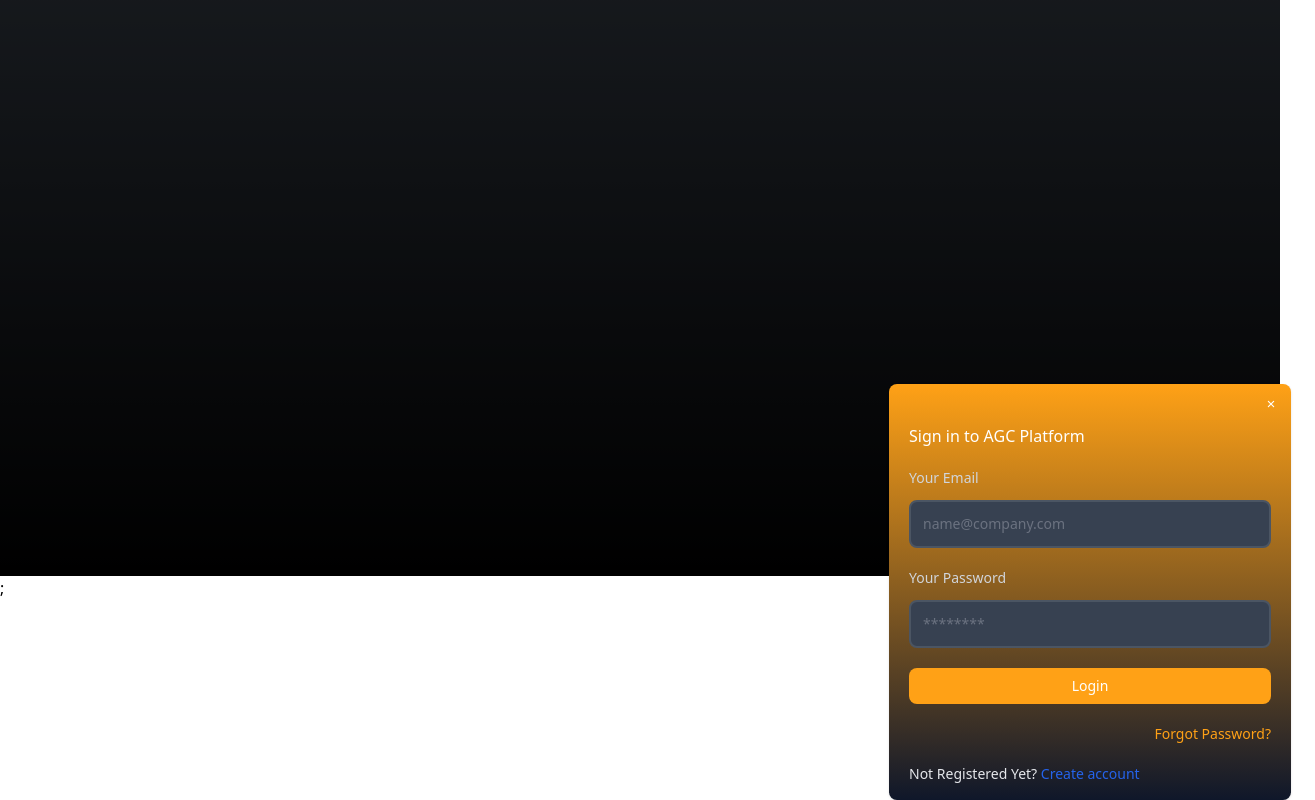
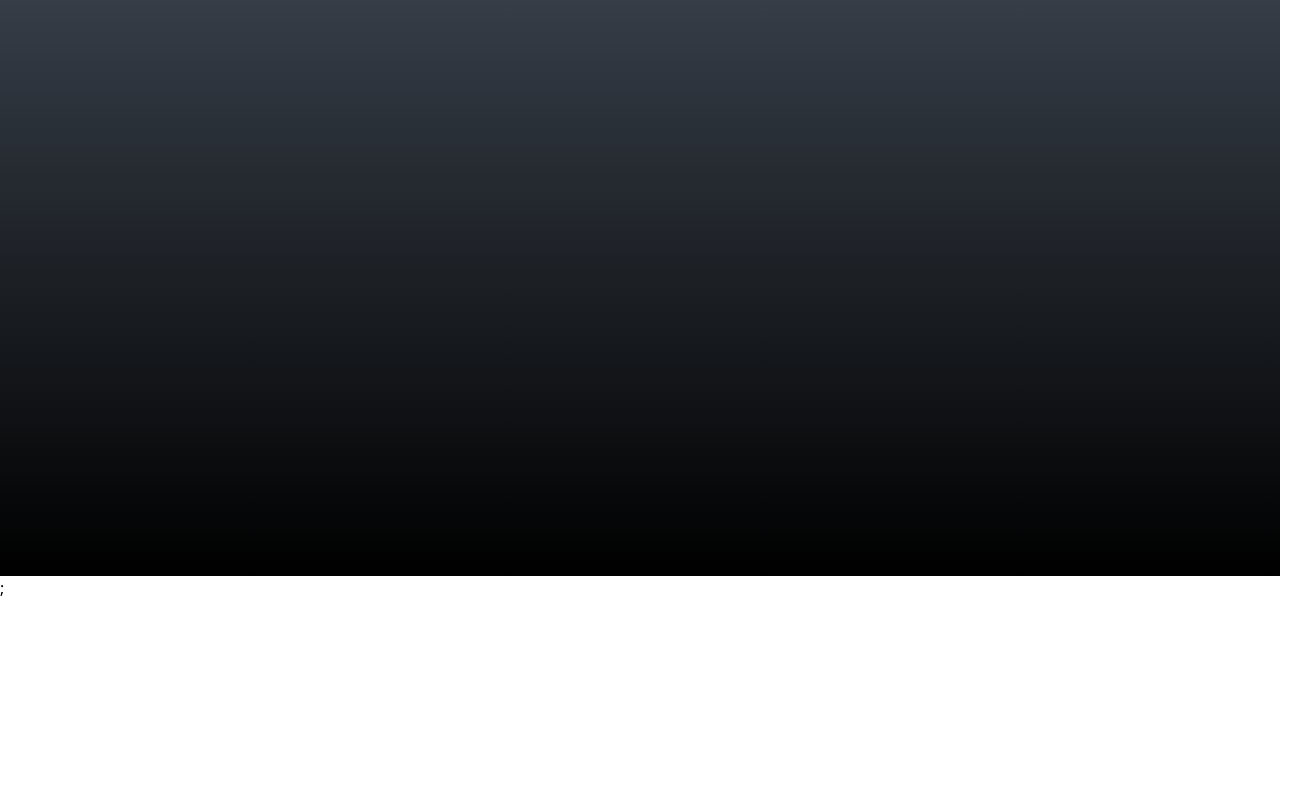
Before and after one commit to Chen-Abudi/AlohaGracefulCode, a Next.js app: page /auth in a window 1280 px wide. Shown: the part 224-1024 px from the top of the page, 1315 px wide, since content can reach past the window. After the commit the page ends 824 px from the top, so only its background shows below. Built offline with nearby package versions, Linux system fonts and the light colour scheme.

Commit message:
feat: add register + forgot password auth modals

```diff
--- a/package.json
+++ b/package.json
@@ -12,7 +12,8 @@
     "next": "^14.0.3",
     "react": "^18",
     "react-dom": "^18",
-    "react-icons": "^4.12.0"
+    "react-icons": "^4.12.0",
+    "recoil": "^0.7.7"
   },
   "devDependencies": {
     "@types/node": "^20",
--- /dev/null
+++ b/src/atoms/authModalAtom.ts
@@ -0,0 +1,16 @@
+import { atom } from "recoil";
+
+type AuthModalState = {
+  isOpen: boolean;
+  type: "login" | "register" | "forgotPassword";
+};
+
+const initialAuthModalState: AuthModalState = {
+  isOpen: false,
+  type: "login",
+};
+
+export const authModalState = atom<AuthModalState>({
+  key: "authModalState",
+  default: initialAuthModalState,
+});
--- a/src/components/Modals/AuthModal.tsx
+++ b/src/components/Modals/AuthModal.tsx
@@ -1,16 +1,20 @@
 import React from "react";
 import { IoClose } from "react-icons/io5";
 import Signup from "./Signup";
+import ResetPassword from "./ResetPassword";
+import { useRecoilValue } from "recoil";
+import { authModalState } from "@/atoms/authModalAtom";
+import Login from "./Login";
 
 type AuthModalProps = {};
 
 const AuthModal: React.FC<AuthModalProps> = () => {
+  const authModal = useRecoilValue(authModalState);
+
   return (
     <>
-      <div className="absolute top-0 left-0 w-full h-full items-center justify-center bg-black bg-opacity-60">
-        {" "}
-      </div>
-      <div className="w-full sm:w-[450px] absolute top-[50%] left-[50%] translate-x-[50%] translate-y-[50%] flex justify-center items-center">
+      <div className="absolute top-0 left-0 w-full h-full flex items-center justify-center bg-black bg-opacity-60"></div>
+      <div className="w-full sm:w-[450px]  absolute top-[50%] left-[50%] translate-x-[-50%] translate-y-[-50%]  flex justify-center items-center">
         <div className="relative w-full h-full mx-auto flex items-center justify-center">
           <div className="bg-white rounded-lg shadow relative w-full bg-gradient-to-b from-brand-orange to-slate-900 mx-6">
             <div className="flex justify-end p-2">
@@ -18,13 +22,41 @@
                 className="bg-transparent rounded-lg text-sm p-1.5 ml-auto inline-flex items-center hover:bg-gray-800 hover:text-white text-white"
                 type="button"
               >
-                <IoClose className="h-3 w-3" />
+                <IoClose className="h-6 w-6" />
               </button>
             </div>
-            <Signup />
+            {authModal.type === "login" ? (
+              <Login />
+            ) : authModal.type === "register" ? (
+              <Signup />
+            ) : (
+              <ResetPassword />
+            )}
           </div>
         </div>
       </div>
+      {/* <div className="absolute top-0 left-0 w-full h-full flex items-center justify-center bg-black bg-opacity-60"></div>
+      <div className="w-full sm:w-[450px]  absolute top-[50%] left-[50%] translate-x-[-50%] translate-y-[-50%]  flex justify-center items-center">
+        <div className="relative w-full h-full mx-auto flex items-center justify-center">
+          <div className="bg-white rounded-lg shadow relative w-full bg-gradient-to-b from-brand-orange to-slate-900 mx-6">
+            <div className="flex justify-end p-2">
+              <button
+                type="button"
+                className="bg-transparent  rounded-lg text-sm p-1.5 ml-auto inline-flex items-center hover:bg-gray-800 hover:text-white text-white"
+              >
+                <IoClose className="h-5 w-5" />
+              </button>
+            </div>
+            {authModal.type === "login" ? (
+              <Login />
+            ) : authModal.type === "register" ? (
+              <Signup />
+            ) : (
+              <ResetPassword />
+            )}
+          </div>
+        </div>
+      </div> */}
     </>
   );
 };
--- a/src/components/Modals/ResetPassword.tsx
+++ b/src/components/Modals/ResetPassword.tsx
@@ -0,0 +1,39 @@
+import React from "react";
+
+type ResetPasswordProps = {};
+
+const ResetPassword: React.FC<ResetPasswordProps> = () => {
+  return (
+    <form className="space-y-5 px-5 lg:px-7 pb-3 sm:pb-5 xl:pb-7">
+      <h3 className="text-xl font-medium text-white">Reset Password</h3>
+      <p className="text-sm text-white">
+        Forgotten your password? We all been there but no worries. Enter your
+        email address below, and we&apos;ll send you an email allowing you to
+        reset it.
+      </p>
+      <div>
+        <label
+          className="text-sm font-medium block mb-2 text-gray-300"
+          htmlFor="email"
+        >
+          Your Email
+        </label>
+        <input
+          className="border-2 outline-none sm:text-sm rounded-lg focus:ring-blue-500 focus:border-blue-500 block w-full p-3 bg-gray-700 border-gray-600 placeholder-gray-500 text-white"
+          type="email"
+          id="email"
+          name="email"
+          placeholder="name@company.com"
+        />
+      </div>
+      <button
+        className={`w-full text-white focus:ring-4 focus:ring-blue-400 font-medium rounded-lg text-sm px-4 py-2 text-center bg-brand-orange hover:bg-brand-orange-s`}
+        type="submit"
+      >
+        Reset Password
+      </button>
+    </form>
+  );
+};
+
+export default ResetPassword;
--- a/src/components/Modals/Signup.tsx
+++ b/src/components/Modals/Signup.tsx
@@ -5,16 +5,18 @@
 const Signup: React.FC<SignupProps> = () => {
   return (
     <form className="space-y-5 px-5 pb-4">
-      <h3 className="text-l font-medium text-white">Sign in to AGC Platform</h3>
+      <h3 className="text-l font-medium text-white">
+        Register to AGC Platform
+      </h3>
       <div>
         <label
           htmlFor="email"
           className="text-sm font-medium block mb-3 text-gray-300"
         >
-          Your Email
+          Email
         </label>
         <input
-          className="border-2 outline-none sm:text-sm rounded-lg focus:ring-blue-500 focus:border-blue-500 block w-full p-3 bg-gray-700 border-gray-600 placeholder-gray-500 text-white"
+          className="border-2 outline-none sm:text-sm rounded-lg focus:ring-blue-500 focus:border-blue-500 block w-full p-3 bg-gray-700 border-gray-600 placeholder-gray-400 text-white"
           name="email"
           type="email"
           id="email"
@@ -23,13 +25,28 @@
       </div>
       <div>
         <label
+          htmlFor="displayYourName"
+          className="text-sm font-medium block mb-3 text-gray-300"
+        >
+          Display Your Name
+        </label>
+        <input
+          className="border-2 outline-none sm:text-sm rounded-lg focus:ring-blue-500 focus:border-blue-500 block w-full p-3 bg-gray-700 border-gray-600 placeholder-gray-400 text-white"
+          name="displayYourName"
+          type="displayYourName"
+          id="displayYourName"
+          placeholder="Jane Doe"
+        />
+      </div>
+      <div>
+        <label
           htmlFor="password"
           className="text-sm font-medium block mb-3 text-gray-300"
         >
-          Your Password
+          Password
         </label>
         <input
-          className="border-2 outline-none sm:text-sm rounded-lg focus:ring-blue-500 focus:border-blue-500 block w-full p-3 bg-gray-700 border-gray-600 placeholder-gray-500 text-white"
+          className="border-2 outline-none sm:text-sm rounded-lg focus:ring-blue-500 focus:border-blue-500 block w-full p-3 bg-gray-700 border-gray-600 placeholder-gray-400 text-white"
           name="password"
           type="password"
           id="password"
@@ -40,20 +57,12 @@
         className="w-full text-white focus:ring-blue-400 font-medium rounded-lg text-sm px-4 py-2 text-center bg-brand-orange hover:bg-brand-orange-s"
         type="submit"
       >
-        Login
-      </button>
-      <button className="flex w-full justify-end">
-        <a
-          href="#"
-          className="text-sm block text-brand-orange hover:underline w-full text-right"
-        >
-          Forgot Password?
-        </a>
+        Register
       </button>
       <div className="text-sm font-medium text-gray-200">
-        Not Registered Yet? {""}
+        Already have an account? {""}
         <a href="#" className="text-blue-600 hover:underline">
-          Create account
+          Log In
         </a>
       </div>
     </form>
--- a/src/layout.tsx
+++ /dev/null
@@ -1,22 +0,0 @@
-import type { Metadata } from "next";
-import { Inter } from "next/font/google";
-import "./styles/globals.css";
-
-const inter = Inter({ subsets: ["latin"] });
-
-export const metadata: Metadata = {
-  title: "Create Next App",
-  description: "Generated by create next app",
-};
-
-export default function RootLayout({
-  children,
-}: {
-  children: React.ReactNode;
-}) {
-  return (
-    <html lang="en">
-      <body className={inter.className}>{children}</body>
-    </html>
-  );
-}
--- a/src/pages/_app.tsx
+++ b/src/pages/_app.tsx
@@ -1,12 +1,14 @@
 import "@/styles/globals.css";
 import type { AppProps } from "next/app";
 import Head from "next/head";
+import { RecoilRoot } from "recoil";
 
 export default function App({ Component, pageProps }: AppProps) {
   return (
-    <>
+    <RecoilRoot>
       <Head>
         <title>AlohaGracefulCode</title>
+        <meta name="viewport" content="width=device-width, initial-scale=1" />
         <meta name="author" content="Grace Chen Abudi" />
         <meta
           name="description"
@@ -16,9 +18,9 @@
           name="keywords"
           content="Next.js, React, TypeScript, Tailwindcss, Firebase, Code Challenges, Grace, Aloha"
         />
-        <meta name="viewport" content="width=device-width, initial-scale=1" />
+        {/* <link rel="" href=""/> */}
       </Head>
       <Component {...pageProps} />;
-    </>
+    </RecoilRoot>
   );
 }
--- a/src/pages/auth/index.tsx
+++ b/src/pages/auth/index.tsx
@@ -1,18 +1,22 @@
+import { authModalState } from "@/atoms/authModalAtom";
 import AuthModal from "@/components/Modals/AuthModal";
 import NavBar from "@/components/NavBar/NavBar";
 import React from "react";
+import { useRecoilValue } from "recoil";
 
 type AuthPageProps = {};
 
 const AuthPage: React.FC<AuthPageProps> = () => {
+  const authModal = useRecoilValue(authModalState);
+
   return (
     <div className="bg-gradient-to-b from-gray-600 to-black h-screen relative">
-      <div className="max-w-7x1 mx-auto">
+      <div className="max-w-7xl mx-auto">
         <NavBar />
         <div className="flex items-center justify-center h-[calc(100vh-5rem)] pointer-events-none select-none">
           {/* <img src="/hero.png" alt="Hero Image" /> */}
         </div>
-        <AuthModal />
+        {authModal.isOpen && <AuthModal />}
       </div>
     </div>
   );
--- a/src/pages/index.tsx
+++ b/src/pages/index.tsx
@@ -3,7 +3,7 @@
 export default function Home() {
   return (
     <>
-      <main>
+      <main className="bg-dark-layer-2 min-h-screen">
         <h1>Aloha World!</h1>
       </main>
     </>
```
Also changed, not shown: src/components/NavBar/NavBar.tsx (+13 -2 lines), .eslintrc.json, 1 other file (tests, documents, lock files or other folders).
